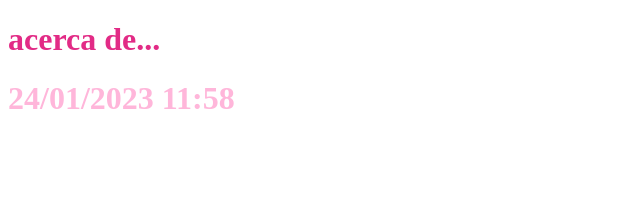
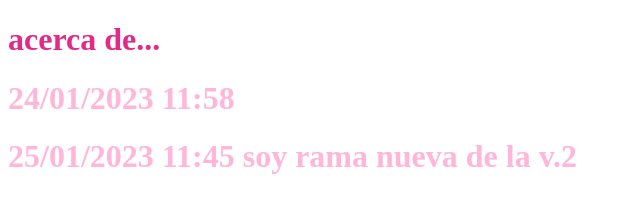
Before and after one commit to Anahi05/git, a plain HTML site: page elementos.html in a window 1280 px wide. Shown: the whole page, without its empty margins (0-640 px from the left). Drawn offline with Linux system fonts and the light colour scheme.

Commit message:
agregue un h1, ya son 3 25 de enero 11:48

```diff
--- a/elementos.html
+++ b/elementos.html
@@ -9,5 +9,6 @@
 <body>
     <h1 style="color: rgb(226, 43, 134);">acerca de...</h1>
     <h1 style="color: rgb(255, 182, 218);">24/01/2023 11:58</h1>
+    <h1 style="color: rgb(255, 182, 218);">25/01/2023 11:45 soy rama nueva de la v.2</h1>
 </body>
 </html>
```
